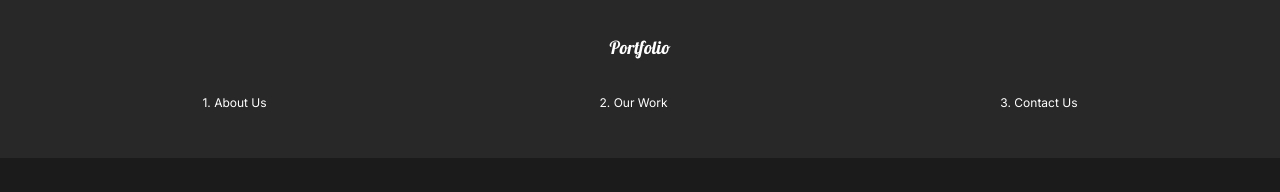
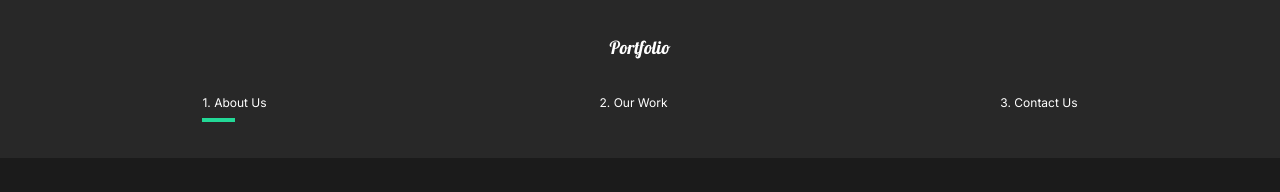
Before and after one commit to michaelpearsun/portfolio, a React (Create React App) app: page / in a window 1280 px wide. Shown: the top 192 px of the page. Built offline with nearby package versions, Linux system fonts and the light colour scheme.

Commit message:
Nav Line Animation

```diff
--- a/src/components/Nav.js
+++ b/src/components/Nav.js
@@ -1,20 +1,25 @@
+import { motion } from 'framer-motion';
 import React from 'react';
-import { Link } from 'react-router-dom';
+import { Link, useLocation } from 'react-router-dom';
 import styled from 'styled-components';
 
 const Nav = () => {
+    const { pathname } = useLocation();
     return (
         <StyledComponentNav>
           <h1><Link id="logo" to="/" > Portfolio </Link> </h1>
           <ul>
               <li>
                   <Link to="/">1. About Us</Link>
+                  <StyledComponentLine transition={{ duration: 0.75 }} initial={{ width: "0%" }} animate={{ width: pathname === "/" ? "50%" : "0%" }}  />
               </li>
               <li>
                   <Link to="/work">2. Our Work</Link>
+                  <StyledComponentLine transition={{ duration: 0.75 }} initial={{ width: "0%" }} animate={{ width: pathname === "/work" ? "50%" : "0%" }}  />
               </li>
               <li>
                   <Link to="/contact">3. Contact Us</Link>
+                  <StyledComponentLine transition={{ duration: 0.75 }} initial={{ width: "0%" }} animate={{ width: pathname === "/contact" ? "50%" : "0%" }}  />
               </li>
           </ul>
         </StyledComponentNav>
@@ -66,6 +71,18 @@
         }
     }
 
-`
+`;
+
+const StyledComponentLine = styled(motion.div)`
+    height: 0.3rem;
+    background: #23d997;
+    width: 0%;
+    position: absolute;
+    bottom: -80%;
+    left: 60%;
+    @media (max-width: 1300px){
+        left: 0%;
+    }
+`;
 
 export default Nav
```
